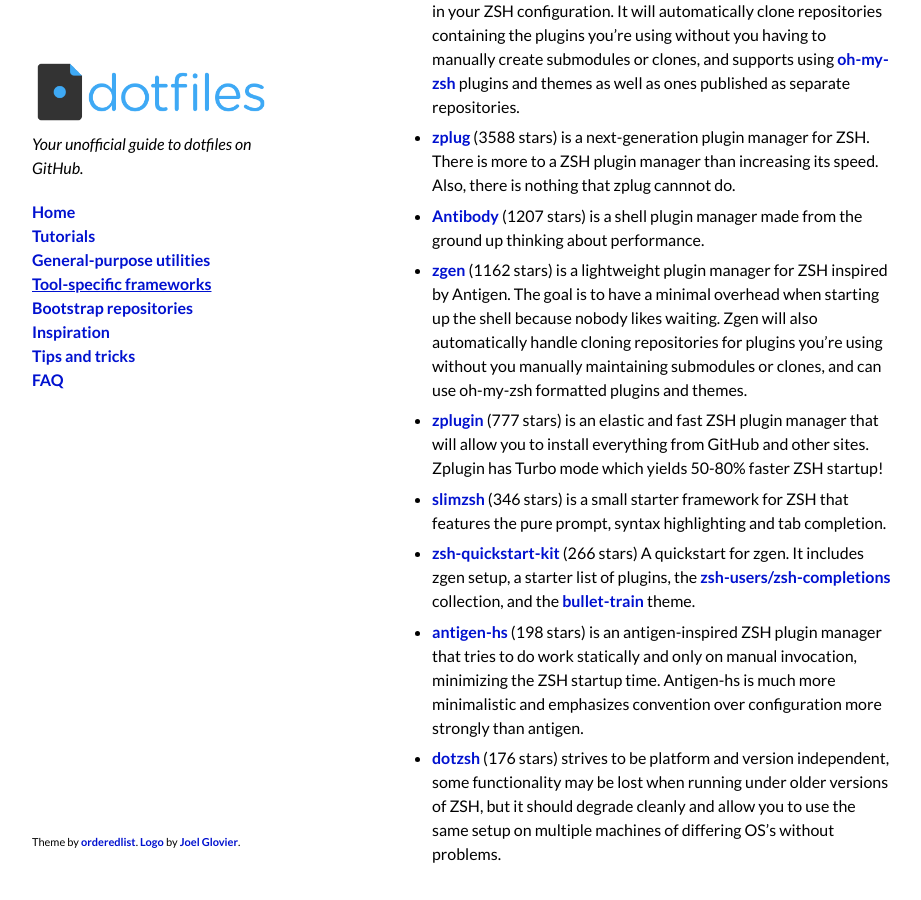
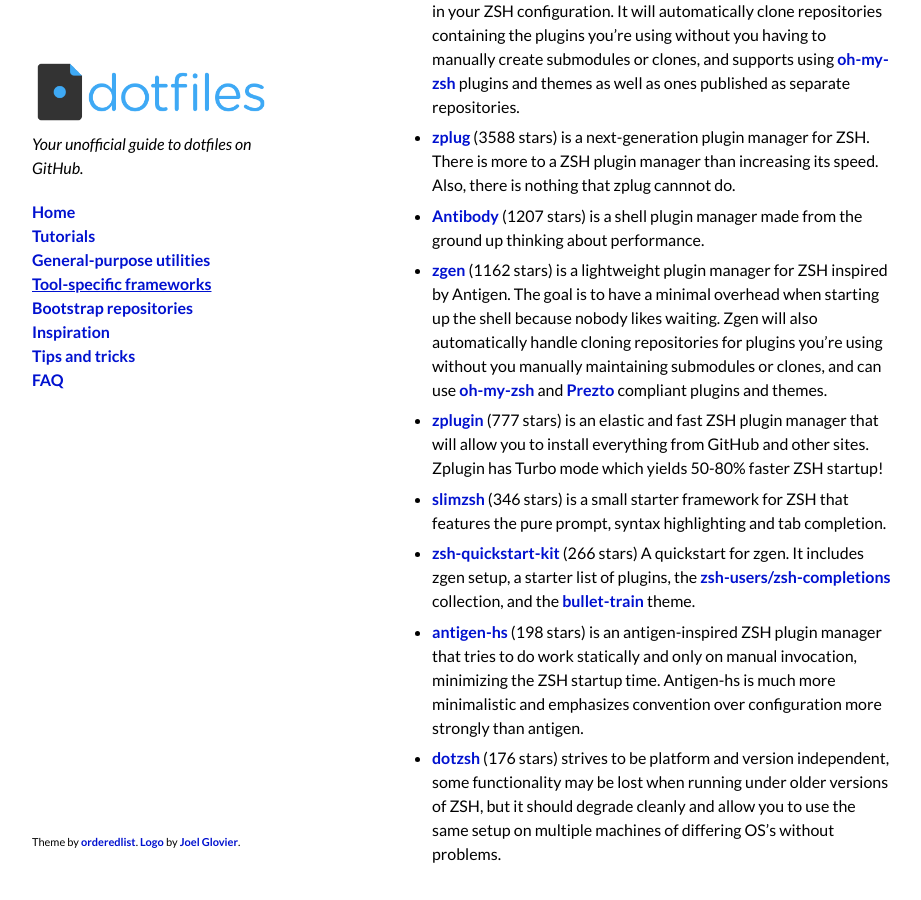
Before and after one commit to dotfiles/dotfiles.github.com, a Jekyll site: the page built from frameworks.md, in a window 1280 px wide and 900 px high, scrolled down 1627 px. Shown: the whole window, without its empty margins (178-1099 px from the left). Built offline with Jekyll 4.4.1, drawn with Linux system fonts in a browser that asks for light colours; comment, search, counter and statistics services are not loaded.

Commit message:
Update zgen description

```diff
--- a/_data/frameworks.yml
+++ b/_data/frameworks.yml
@@ -109,8 +109,9 @@
   notes: is a lightweight plugin manager for ZSH inspired by Antigen. The goal is
     to have a minimal overhead when starting up the shell because nobody likes waiting.
     Zgen will also automatically handle cloning repositories for plugins you're using
-    without you manually maintaining submodules or clones, and can use oh-my-zsh formatted
-    plugins and themes.
+    without you manually maintaining submodules or clones, and can use
+    [oh-my-zsh](https://github.com/robbyrussell/oh-my-zsh) and [Prezto](https://github.com/sorin-ionescu/prezto)
+    compliant plugins and themes.
   stars: 1162
   subcategory: ZSH
   url: https://github.com/tarjoilija/zgen
```
